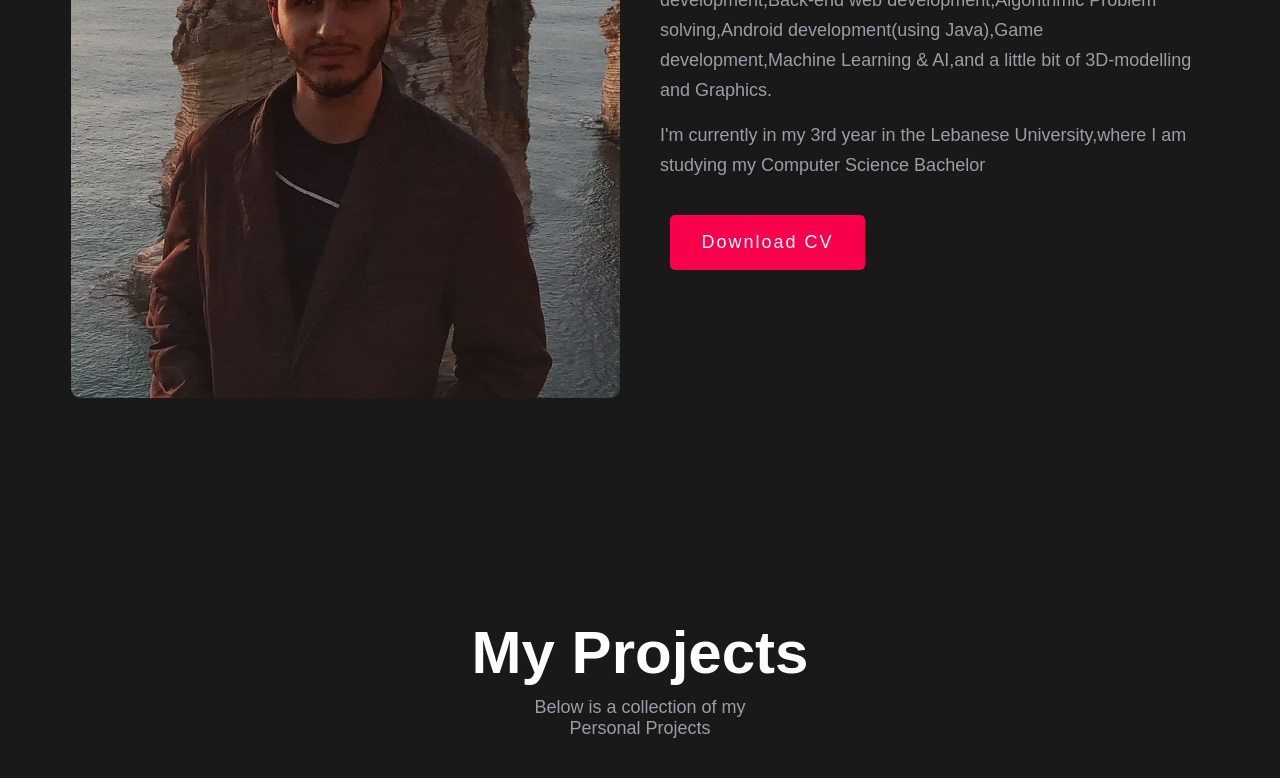
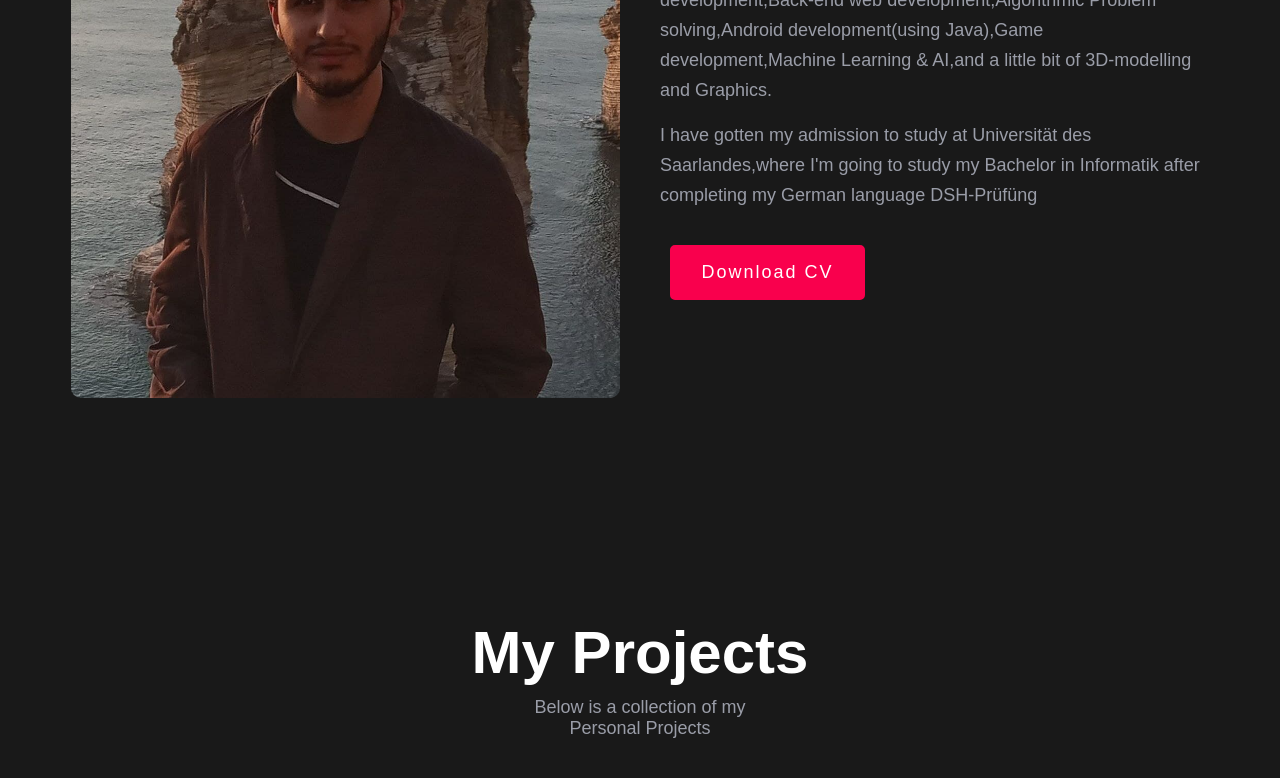
Before and after one commit to BHCoding420/my_portfolio, a React (Create React App) app: page / in a window 1280 px wide. Shown: the part 1020-1798 px from the top of the page. Built offline with nearby package versions, Linux system fonts and the light colour scheme.

Commit message:
saarland

```diff
--- a/src/About.js
+++ b/src/About.js
@@ -31,8 +31,9 @@ function About() {
                 Learning & AI,and a little bit of 3D-modelling and Graphics.
               </p>
               <p className="about__text p__color">
-                I'm currently in my 3rd year in the Lebanese University,where I
-                am studying my Computer Science Bachelor
+                I have gotten my admission to study at Universität des
+                Saarlandes,where I'm going to study my Bachelor in Informatik
+                after completing my German language DSH-Prüfüng
               </p>
               <div className="about__button d__flex align__items__center">
                 <a href={CV} download>
```
